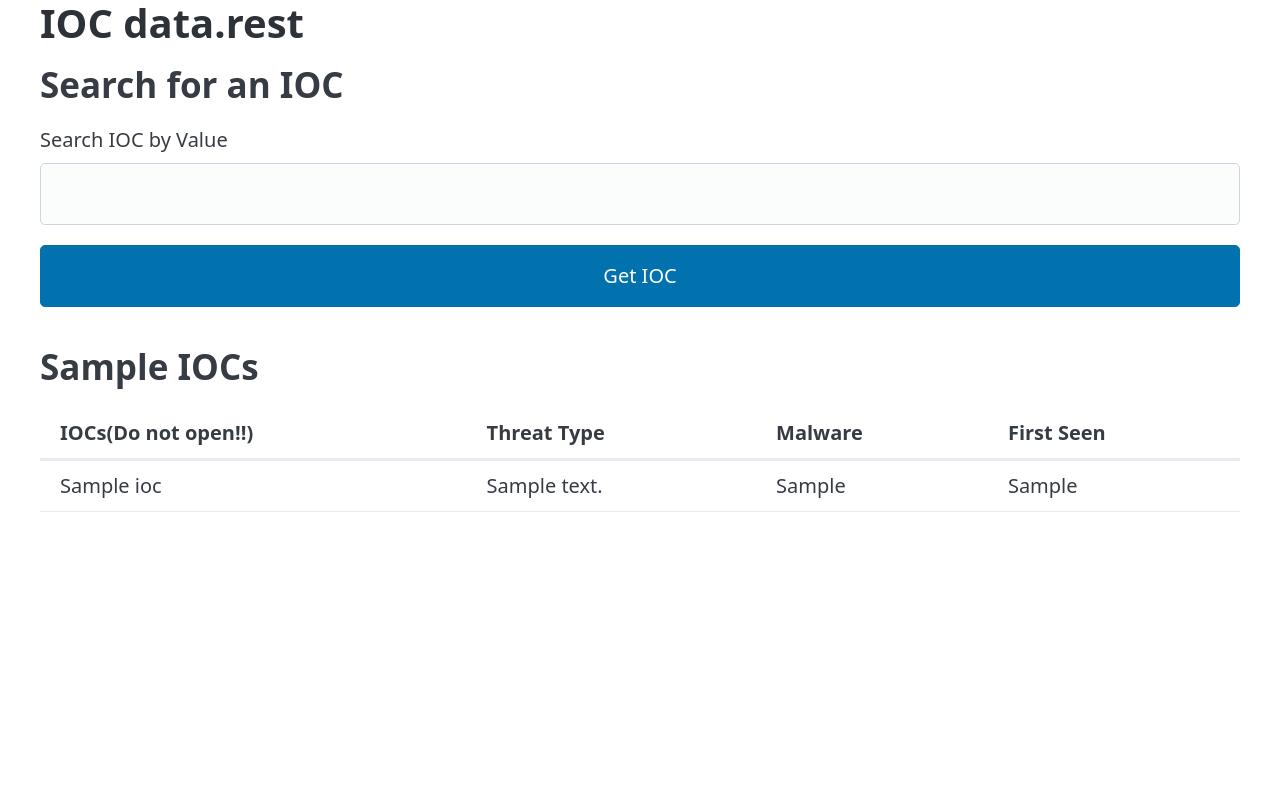
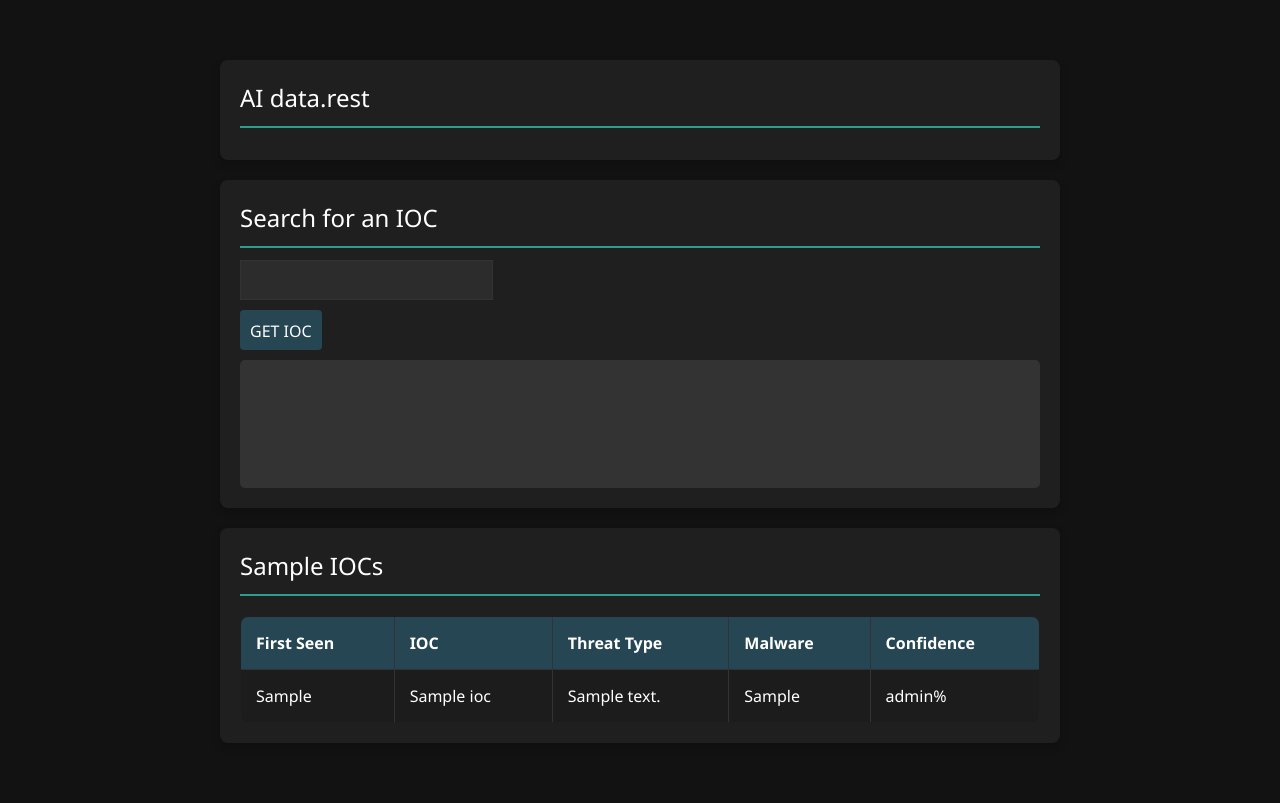
Before and after one commit to OceanC0de/fastapi-htmx, a FastAPI app: page / in a window 1280 px wide. Before the commit the page ends 512 px from the top, so only its background shows below. Run offline with FastAPI, Linux system fonts and the light colour scheme; a database or web service that is not in the repository returns one stand-in record (values such as "Sample title"); some libraries are stand-ins or nearby versions.

Commit message:
edited a lot of css and html styling

```diff
--- a/app/main.py
+++ b/app/main.py
@@ -14,15 +14,6 @@ from app.config import templates, ioc_collection
 
 htmx_init(templates)
 # Load environment variables
-load_dotenv()
-
-# MongoDB connection string
-connection_string = os.getenv('COSMOS_CONNECTION_STRING')
-
-# MongoDB client initialization
-client = MongoClient(connection_string)
-db = client['iocs']  # Database name
-ioc_collection = db['ioccollection']  # Collection name
 
 # FastAPI app initialization
 app = FastAPI()
--- /dev/null
+++ b/static/css/home.css
@@ -0,0 +1,154 @@
+/* General Styles */
+body,
+html {
+    font-family: "Segoe UI", Tahoma, Geneva, Verdana, sans-serif; /* Modern, clean font */
+    margin: 0;
+    padding: 0;
+    background: #121212; /* Dark background for dark mode */
+    color: #ffffff; /* Light text for readability */
+}
+
+.section {
+    padding: 40px;
+}
+
+.container {
+    max-width: 800px;
+    margin: 20px auto;
+    background: #1f1f1f; /* Slightly lighter than body for contrast */
+    padding: 1px 20px 20px 20px; /* Top padding reduced to 10px */
+    border-radius: 8px; /* Soft rounded corners */
+    box-shadow: 0 4px 8px rgba(0, 0, 0, 0.2); /* Subtle shadow for depth */
+}
+
+/* Titles */
+.title {
+    color: #ffffff;
+    font-weight: 300; /* Lighter font-weight for a modern feel */
+    margin-bottom: 0.5em; /* Spacing for visual hierarchy */
+    padding-bottom: 0.5em; /* Padding for a "lifted" effect */
+    border-bottom: 2px solid #2a9d8f; /* Accent border for the title */
+}
+
+/* Form and Controls */
+.field {
+    margin-bottom: 10px;
+    display: flex;
+    align-items: center;
+}
+
+.label {
+    display: block;
+    margin-bottom: 10px;
+}
+
+.input {
+    font-family: inherit;
+    outline: none;
+    background: #2c2c2c; /* Dark input fields for contrast */
+    border: 1px solid #333333; /* Slightly lighter border for definition */
+    padding: 10px;
+    box-sizing: border-box;
+    font-size: 1em;
+    color: #ffffff; /* White text */
+    height: 2.5em; /* Fixed height for the input field */
+    flex-grow: 1; /* Ensure input field expands to fill space */
+    margin-left: 0em; /* Space between input field and button */
+}
+
+.button {
+    font-family: inherit;
+    text-transform: uppercase;
+    outline: none;
+    background: #2a9d8f; /* Stand-out color for buttons */
+    border: none;
+    padding: 10px;
+    color: #ffffff;
+    font-size: 1em;
+    cursor: pointer;
+    border-radius: 4px;
+    transition: background-color 0.3s; /* Smooth transition for hover effect */
+    height: 2.5em; /* Match the height of the input field */
+    margin-left: 0em; /* Space between input field and button */
+}
+
+.button.is-info {
+    background-color: #264653; /* A darker color for variety */
+}
+
+.button:hover {
+    background-color: #2a9d8f; /* Hover effect for buttons */
+}
+
+.json-response {
+    background-color: #333;
+    color: #fff;
+    padding: 20px;
+    margin-top: 10px;
+    overflow: auto; /* Scrollable if content overflows */
+    border-radius: 5px;
+    min-height: 1.5em; /* Minimum height */
+    word-break: break-all; /* Ensure text wraps inside the container */
+    white-space: pre-wrap; /* Preserves whitespaces and line breaks */
+}
+
+/* Table Styles */
+table {
+    width: 100%;
+    border-collapse: collapse;
+    margin-top: 20px; /* Spacing above the table */
+}
+
+table,
+th,
+td {
+    border: 1px solid #333333;
+}
+
+th,
+td {
+    padding: 15px;
+    text-align: left;
+}
+
+th {
+    background-color: #264653; /* Header background */
+    color: #ffffff; /* Header text color */
+}
+
+.is-striped tbody tr:nth-child(odd) {
+    background-color: #1c1c1c; /* Striped effect for rows */
+}
+
+.is-fullwidth {
+    width: 100%;
+}
+
+/* Additional styles for aesthetics */
+input::placeholder {
+    color: #b1b1b1; /* Placeholder text color */
+}
+
+table {
+    overflow: hidden;
+    border-radius: 8px; /* Rounded corners for table */
+}
+
+/* Responsive Design */
+@media (max-width: 768px) {
+    .container {
+        width: 95%;
+        margin: 20px auto; /* Responsive margin */
+    }
+    .title {
+        font-size: 1.5rem; /* Smaller text for small screens */
+    }
+    .field {
+        flex-direction: column;
+        align-items: stretch;
+    }
+    .button {
+        margin-left: 0;
+        margin-top: 10px;
+    }
+}
--- a/templates/index.html
+++ b/templates/index.html
@@ -1,37 +1,35 @@
 <!doctype html>
-<link rel="icon" href="/static/favicon.ico" type="image/x-icon" />
 <html>
     <head>
-        <title>IOC data.rest</title>
-        <link
-            rel="stylesheet"
-            href="https://cdn.jsdelivr.net/npm/@picocss/pico@2/css/pico.min.css"
-        />
+        <title>AI data.rest</title>
+        <link rel="icon" href="/static/img/favicon.ico" type="image/x-icon" />
+        <link rel="stylesheet" type="text/css" href="/static/css/home.css" />
         <script src="https://unpkg.com/htmx.org"></script>
     </head>
     <body>
         <section class="section">
             <div class="container">
-                <h1 class="title">IOC data.rest</h1>
+                <h1 class="title">AI data.rest</h1>
             </div>
 
             <div class="container">
-                <h2 class="title is-3">Search for an IOC</h2>
+                <h2 class="title">Search for an IOC</h2>
                 <div>
                     <form
                         method="get"
                         hx-get="/ioc/"
                         hx-target="#iocResponse"
-                        hx-include="#iocSearchInput"
+                        hx-swap="innerHTML"
                     >
                         <div class="field">
-                            <label class="label">Search IOC by Value</label>
+                            <!--<label class="label">Search IOC by Value</label>-->
                             <div class="control">
                                 <input
                                     class="input"
                                     type="text"
                                     id="iocSearchInput"
                                     name="ioc"
+                                    required
                                 />
                             </div>
                         </div>
@@ -41,28 +39,33 @@
                             </button>
                         </div>
                     </form>
-                    <p id="iocResponse"></p>
+                    <div id="iocResponse" class="json-response">
+                        <!-- The server should respond with a table or table row(s) here -->
+                        <!-- JSON response will be styled here -->
+                    </div>
                 </div>
             </div>
 
             <div class="container">
-                <h2 class="title is-3">Sample IOCs</h2>
+                <h2 class="title">Sample IOCs</h2>
                 <table class="is-striped is-fullwidth table">
                     <thead>
                         <tr>
-                            <th>IOCs(Do not open!!)</th>
+                            <th>First Seen</th>
+                            <th>IOC</th>
                             <th>Threat Type</th>
                             <th>Malware</th>
-                            <th>First Seen</th>
+                            <th>Confidence</th>
                         </tr>
                     </thead>
                     <tbody>
                         {% for ioc in random_iocs %}
                         <tr>
+                            <td>{{ ioc.first_seen }}</td>
                             <td>{{ ioc.ioc }}</td>
                             <td>{{ ioc.threat_type_desc }}</td>
                             <td>{{ ioc.malware_printable }}</td>
-                            <td>{{ ioc.first_seen }}</td>
+                            <td>{{ ioc.confidence_level }}%</td>
                         </tr>
                         {% endfor %}
                     </tbody>
```
Also changed, not shown: app/config.py (+8 -3 lines), static/img/android-chrome-192x192.png (renamed from static/android-chrome-192x192.png), static/img/android-chrome-512x512.png (renamed from static/android-chrome-512x512.png), static/img/apple-touch-icon.png (renamed from static/apple-touch-icon.png), static/img/favicon-16x16.png (renamed from static/favicon-16x16.png), static/img/favicon-32x32.png (renamed from static/favicon-32x32.png), static/img/favicon.ico (renamed from static/favicon.ico), static/img/site.webmanifest (renamed from static/site.webmanifest), 1 other file.
